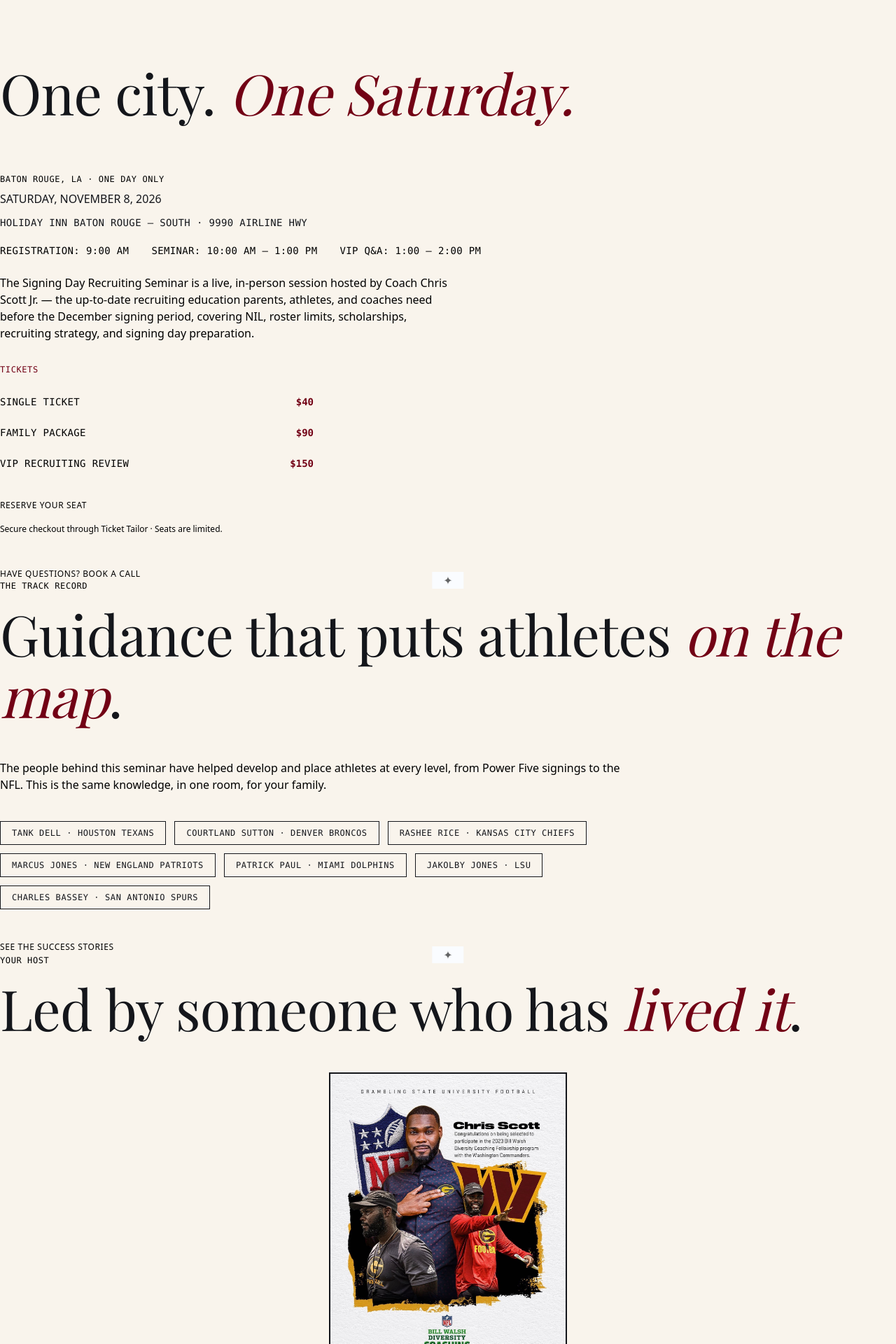
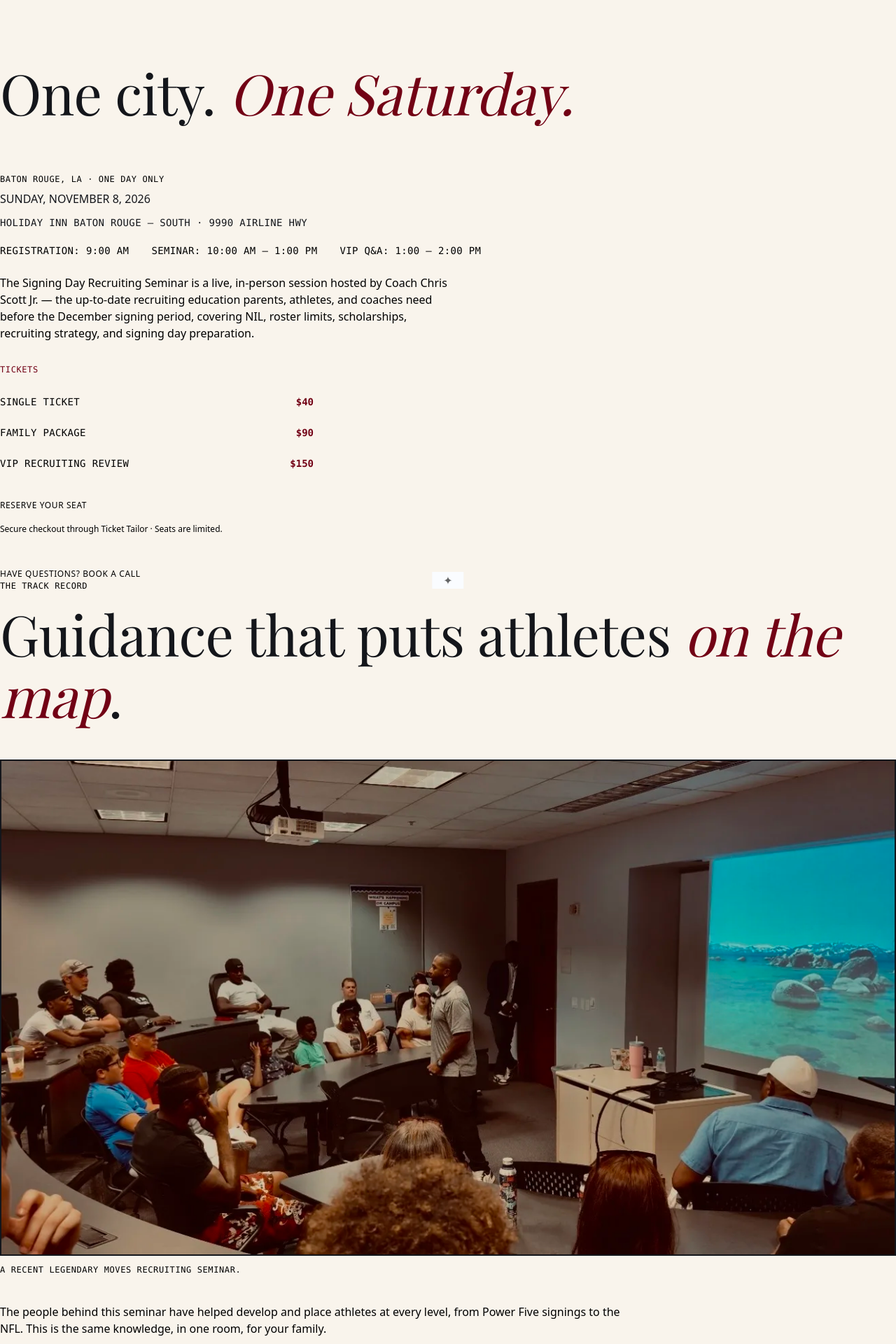
Before and after one commit to markthegoat42/legendary-moves-web, a Next.js app: page /camps in a window 1280 px wide. Shown: the part 880-2800 px from the top of the page at 70% size. Built offline with nearby package versions, Linux system fonts and the light colour scheme.

Commit message:
updated quotes

```diff
--- a/app/camps/page.tsx
+++ b/app/camps/page.tsx
@@ -10,7 +10,7 @@
 const REGISTER_URL = 'https://www.tickettailor.com/events/legendarymoves/2359583';
 
 // Event details — edit in one place.
-const SEMINAR_DATE = 'Saturday, November 8, 2026';
+const SEMINAR_DATE = 'Sunday, November 8, 2026';
 const LOCATION = 'Baton Rouge, LA';
 
 const schedule = [
@@ -382,7 +382,20 @@
 ];
 
 /* ---------- testimonials (fill with real quotes; empty = section stays hidden) ---------- */
-const testimonials: { quote: string; name: string; role: string }[] = [];
+const testimonials: { quote: string; name: string; role: string }[] = [
+  {
+    quote:
+      'You not only get an opportunity to come to this seminar, but you get an opportunity to work with experienced coaches.',
+    name: 'Greg Lyons',
+    role: 'Parent',
+  },
+  {
+    quote:
+      'Any parent looking to get their kids into athletics, especially at the next level, this information is invaluable.',
+    name: 'Rodney Johnson',
+    role: 'Parent',
+  },
+];
 
 /* ---------- page ---------- */
 
@@ -599,6 +612,21 @@
             <Heading pre="THE TRACK RECORD">
               Guidance that puts athletes <em style={{ fontStyle: 'italic', color: MAROON }}>on the map</em>.
             </Heading>
+            <figure className="mb-10">
+              <div style={{ border: '2px solid var(--color-charcoal)', overflow: 'hidden' }}>
+                <img
+                  src="/images/seminar-room.webp"
+                  alt="Parents and athletes at a Legendary Moves recruiting seminar"
+                  style={{ width: '100%', display: 'block' }}
+                />
+              </div>
+              <figcaption
+                className="text-xs uppercase tracking-wider font-mono mt-3"
+                style={{ color: 'var(--color-gray-600)' }}
+              >
+                A recent Legendary Moves recruiting seminar.
+              </figcaption>
+            </figure>
             <div className="max-w-4xl space-y-6 mb-10">
               <p className="body-base">
                 The people behind this seminar have helped develop and place athletes at every level, from Power Five
@@ -1245,7 +1273,7 @@
           className="hidden sm:inline"
           style={{ color: 'var(--color-white)', fontSize: '0.85rem', fontWeight: 600, letterSpacing: '0.02em' }}
         >
-          Signing Day Recruiting Seminar · Sat Nov 8 · Baton Rouge · From $40
+          Signing Day Recruiting Seminar · Sun Nov 8 · Baton Rouge · From $40
         </span>
         <a
           href={REGISTER_URL}
```
Also changed, not shown: public/images/seminar-room.webp (added).
